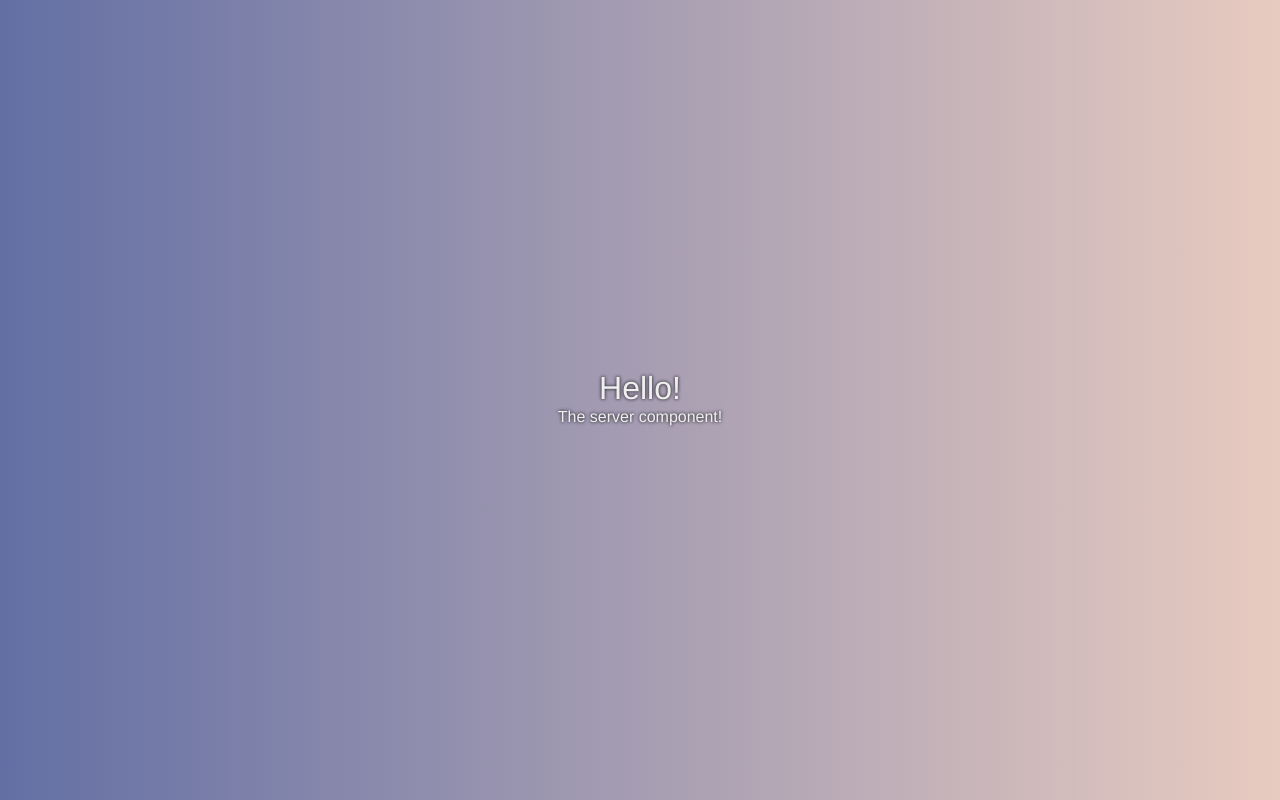
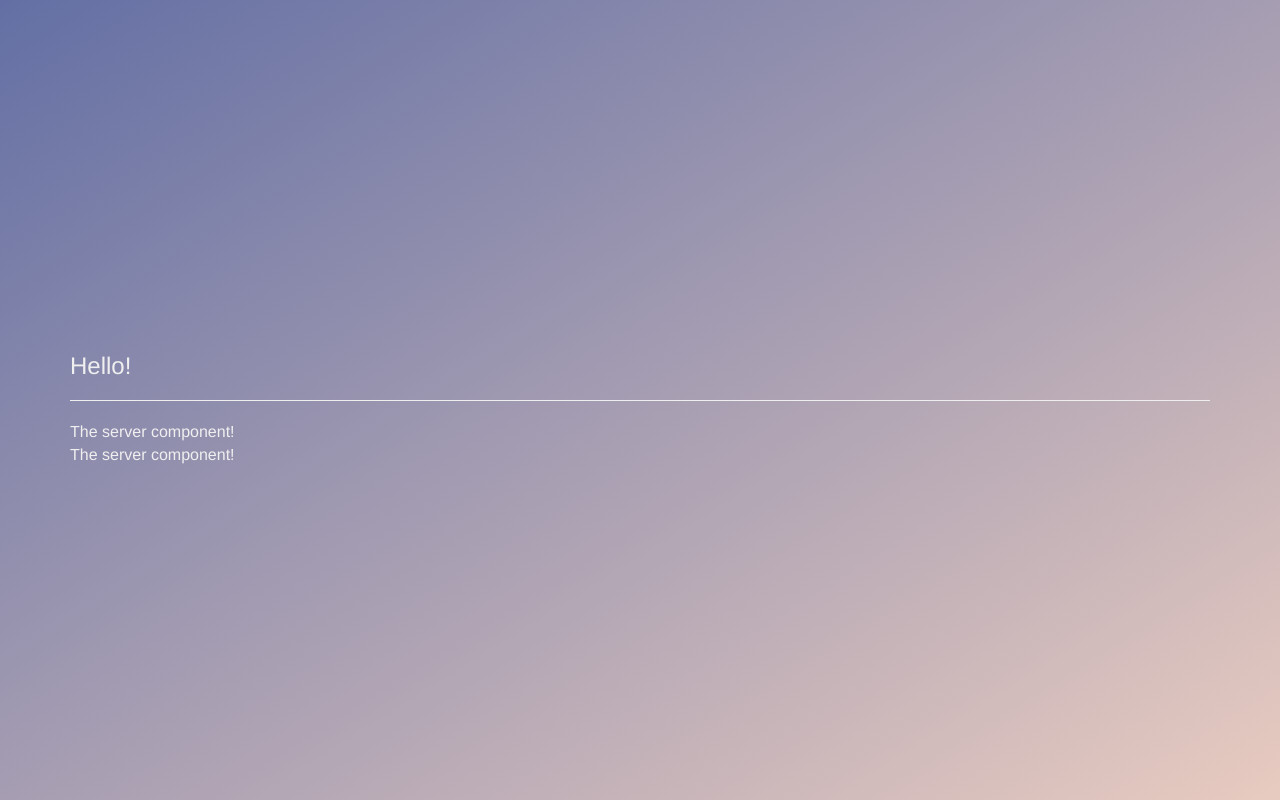
Before and after one commit to sinsys/udemy-angular, an Angular app: page / in a window 1280 px wide. Built offline with nearby package versions, Linux system fonts and the light colour scheme.

Commit message:
feat: Inline styles practice

```diff
--- a/src/app/app.component.html
+++ b/src/app/app.component.html
@@ -1,4 +1,9 @@
-<div class="app-wrapper">
-  <h3>Hello!</h3>
-  <app-server></app-server>
+<div class="container">
+  <div class="row">
+    <div class="col-xs-12">
+      <h3>Hello!</h3>
+      <hr>
+      <app-servers></app-servers>
+    </div>
+  </div>
 </div>
--- a/src/app/app.component.scss
+++ b/src/app/app.component.scss
@@ -7,17 +7,8 @@
   justify-content: center;
 
   background: #E8CBC0;  /* fallback for old browsers */
-  background: -webkit-linear-gradient(to right, #636FA4, #E8CBC0);  /* Chrome 10-25, Safari 5.1-6 */
-  background: linear-gradient(to right, #636FA4, #E8CBC0); /* W3C, IE 10+/ Edge, Firefox 16+, Chrome 26+, Opera 12+, Safari 7+ */
-
-  * {
-    color: #EFEFEF;
-    text-shadow:
-    -1px -1px 3px rgba(0,0,0,0.25),
-     1px -1px 3px rgba(0,0,0,0.25),
-     -1px 1px 3px rgba(0,0,0,0.25),
-      1px 1px 3px rgba(0,0,0,0.25)
-  }
+  background: -webkit-linear-gradient(to bottom right, #636FA4, #E8CBC0);  /* Chrome 10-25, Safari 5.1-6 */
+  background: linear-gradient(to bottom right, #636FA4, #E8CBC0); /* W3C, IE 10+/ Edge, Firefox 16+, Chrome 26+, Opera 12+, Safari 7+ */
 
   .app-wrapper {
     margin: 0;
@@ -30,6 +21,7 @@
       padding: 0;
       margin: 0;
       font-size: 2rem;
+      color: darkblue;
     }
   }
 }
--- a/src/app/app.module.ts
+++ b/src/app/app.module.ts
@@ -1,8 +1,8 @@
 // Core
+import { NgModule } from '@angular/core';
 import { BrowserModule } from '@angular/platform-browser';
 import { FormsModule } from '@angular/forms';
 import { HttpClientModule } from '@angular/common/http';
-import { NgModule } from '@angular/core';
 
 // Routing
 import { AppRoutingModule } from './app-routing.module';
@@ -10,11 +10,13 @@ import { AppRoutingModule } from './app-routing.module';
 // Components
 import { AppComponent } from './app.component';
 import { ServerComponent } from './server/server.component';
+import { ServersComponent } from './servers/servers.component';
 
 @NgModule({
   declarations: [
     AppComponent,
-    ServerComponent
+    ServerComponent,
+    ServersComponent
   ],
   imports: [
     BrowserModule,
--- a/src/app/server/server.component.scss
+++ b/src/app/server/server.component.scss
@@ -0,0 +1,7 @@
+:host {
+  display: block;
+
+  h3 {
+    color: darkblue;
+  }
+}
--- /dev/null
+++ b/src/app/servers/servers.component.html
@@ -0,0 +1,2 @@
+<app-server></app-server>
+<app-server></app-server>
--- /dev/null
+++ b/src/app/servers/servers.component.scss
@@ -0,0 +1,3 @@
+:host {
+  display: block;
+}
--- /dev/null
+++ b/src/app/servers/servers.component.ts
@@ -0,0 +1,15 @@
+import { Component, OnInit } from '@angular/core';
+
+@Component({
+  selector: 'app-servers',
+  templateUrl: './servers.component.html',
+  styleUrls: ['./servers.component.scss']
+})
+export class ServersComponent implements OnInit {
+
+  constructor() { }
+
+  ngOnInit(): void {
+  }
+
+}
--- a/src/styles.scss
+++ b/src/styles.scss
@@ -3,4 +3,5 @@ html, body {
   padding: 0;
   margin: 0;
   font-size: 16px;
+  color: #EFEFEF;
 }
```
Also changed, not shown: 1 other file (tests, documents, lock files or other folders).
